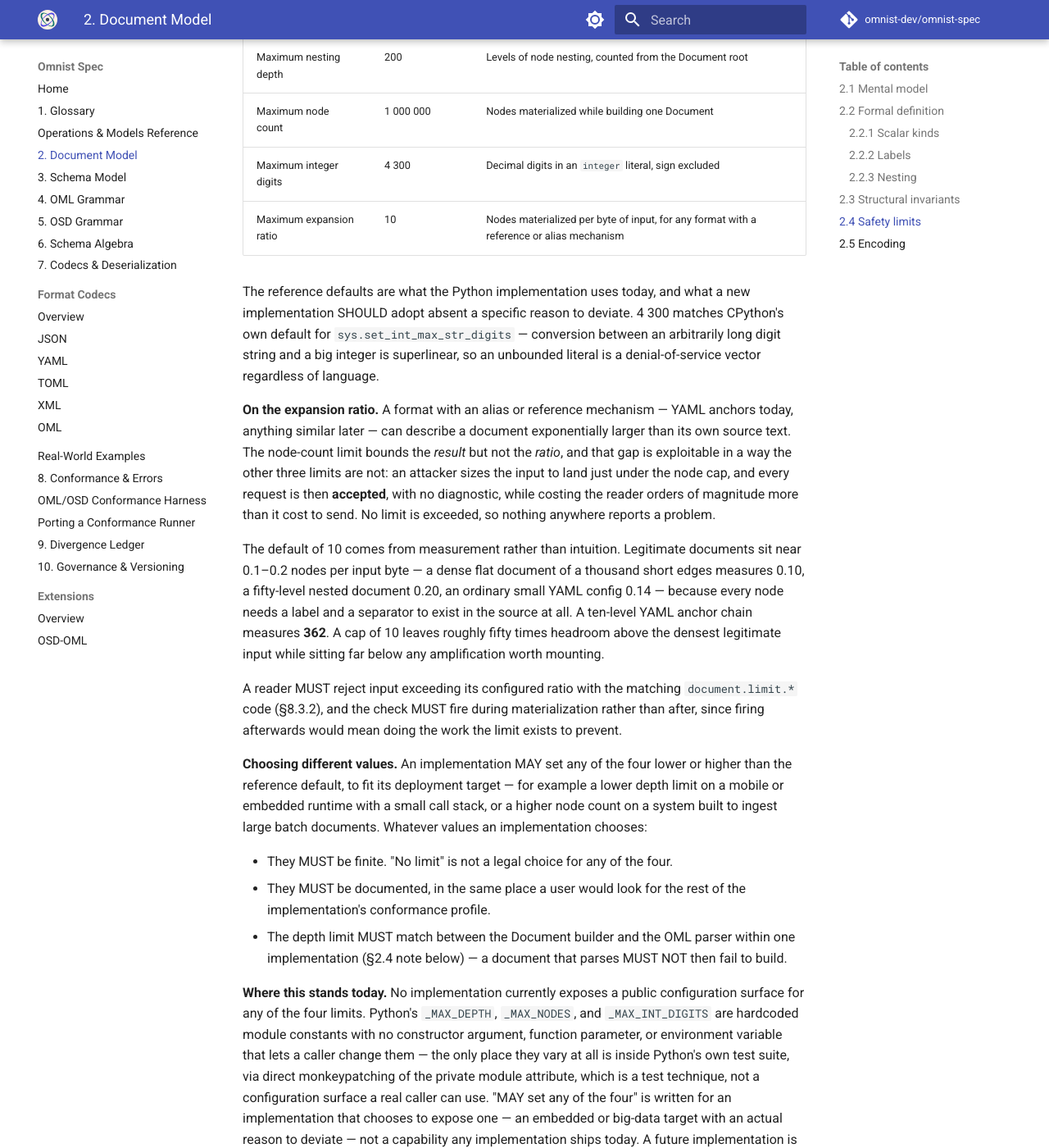
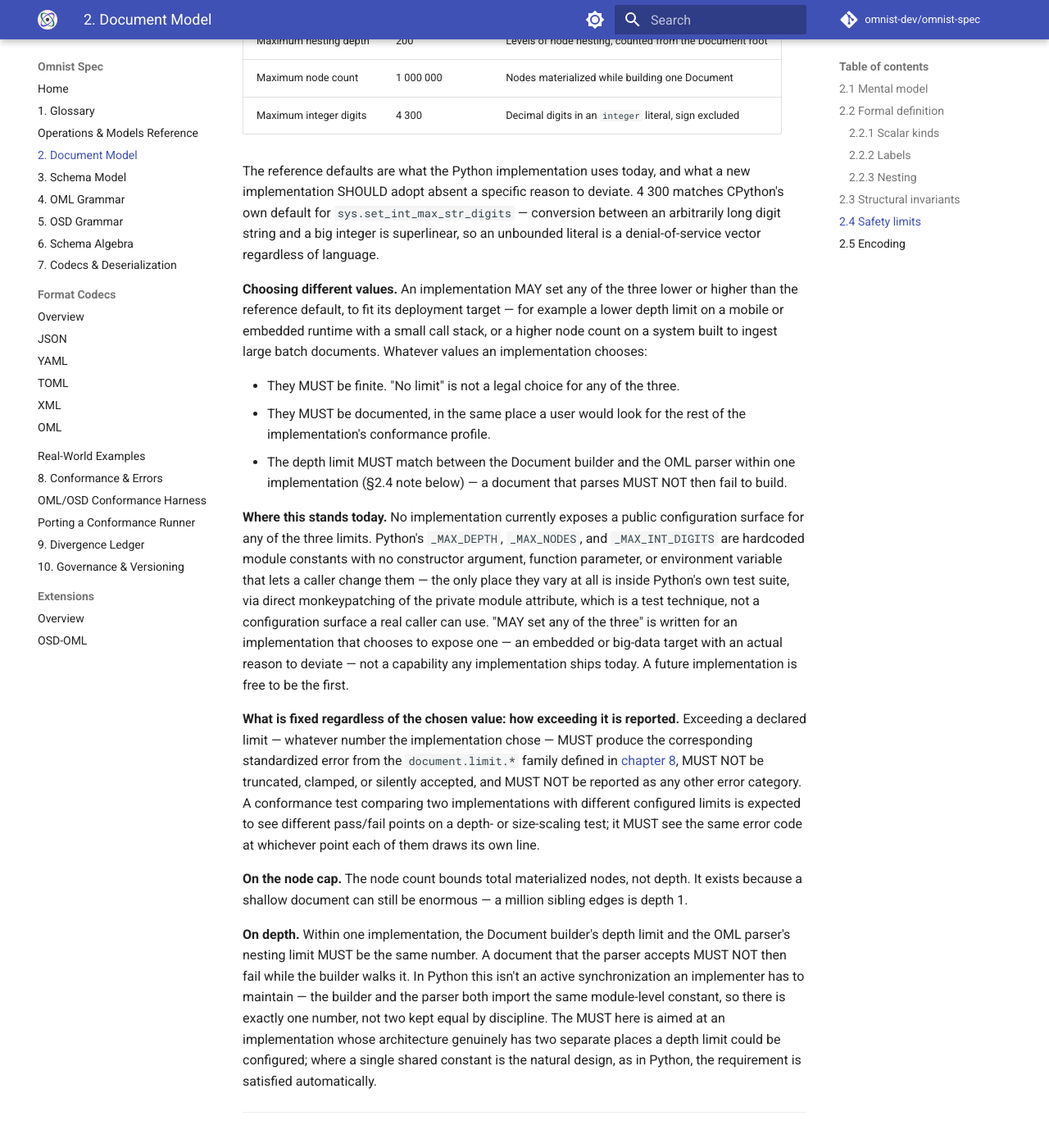
Before and after one commit to omnist-dev/omnist-spec, an MkDocs documentation site: the page built from docs/02-document-model.md, in a window 1280 px wide and 1400 px high, scrolled down 4060 px. Shown: the whole window at 82% size. Built offline with MkDocs 1.6.1 and Material for MkDocs 9.7.7, drawn with Linux system fonts in a browser that asks for light colours; comment, search, counter and statistics services are not loaded; some of the changed text lies outside the part shown.

Commit message:
Withdraw the expansion-ratio limit and BOM rule after review (#75, #78)
Review found the expansion-ratio limit undefined in its central term and
ineffective under the spec own definition. Sec2.2 and the reference count
containers only -- a scalar leaf is a value, not a node, pinned by the
existing node-count-at-declared-limit-succeeds vector -- while I calibrated
the threshold by counting every edge target. On identical bytes the two
readings differ by roughly 1000x.

Under the spec own definition the alias bomb measures 0.048 nodes per byte,
so the limit would never have fired on the attack it was designed to stop.
And realistic anchored configs, the docker-compose and GitLab-CI merge-key
idiom, exceed 10 under the other reading and would have been wrongly
rejected. Both failure directions at once. #75 stays open: the defect is
real, this was not the fix.

BOM handling also withdrawn. The draft required stripping a leading U+FEFF on
every text surface; measured, OML and XML accept one while JSON and TOML
reject it, so the rule made the reference non-conformant in two places. And
neither ABNF admits %xFEFF, which would have recreated the exact
grammar-versus-prose split #77 exists to close. Sec2.5 now says the question
is open rather than guessing at it.

Also from review: the escaped-control-character vector expected path 1:1,
which is wrong twice over -- Sec8.4 wants line:col and the character is on
line 2. Corrected to 2:8, with a note that the reference emits a bare
character offset instead, a separate port-level gap.

What survives: the osd.abnf escape fix, parse.codec-syntax, and Sec2.5 UTF-8
validity plus byte-wise label comparison. All verified against the reference.

Co-Authored-By: Claude Opus 5 <noreply@anthropic.com>

```diff
--- a/docs/02-document-model.md
+++ b/docs/02-document-model.md
@@ -154,14 +154,13 @@ implementation that cannot construct its input.
 
 ## 2.4 Safety limits
 
-A Document is built from untrusted input. Four quantities bound the work an
+A Document is built from untrusted input. Three quantities bound the work an
 implementation will do before refusing to continue: nesting depth, total node
-count, the digit length of an `integer` literal, and the ratio of nodes
-materialized to input size. Every conformant implementation MUST enforce a
-finite limit on all four. **No implementation MAY be unbounded on any of
-them.**
+count, and the digit length of an `integer` literal. Every conformant
+implementation MUST enforce a finite limit on all three. **No implementation
+MAY be unbounded on any of them.**
 
-**What is fixed, and what is not.** The *existence* and *meaning* of the four
+**What is fixed, and what is not.** The *existence* and *meaning* of the three
 limits is normative. The specific *numbers* are not: this is a deliberate
 change from an earlier draft of this spec, which wrongly treated one platform's
 numbers as universal constants. A limit exists to bound work against untrusted
@@ -174,7 +173,6 @@ big-data ingestion engine.
 | Maximum nesting depth | 200 | Levels of node nesting, counted from the Document root |
 | Maximum node count | 1 000 000 | Nodes materialized while building one Document |
 | Maximum integer digits | 4 300 | Decimal digits in an `integer` literal, sign excluded |
-| Maximum expansion ratio | 10 | Nodes materialized per byte of input, for any format with a reference or alias mechanism |
 
 The reference defaults are what the Python implementation uses today, and what
 a new implementation SHOULD adopt absent a specific reason to deviate. 4 300
@@ -182,36 +180,13 @@ matches CPython's own default for `sys.set_int_max_str_digits` — conversion
 between an arbitrarily long digit string and a big integer is superlinear, so
 an unbounded literal is a denial-of-service vector regardless of language.
 
-**On the expansion ratio.** A format with an alias or reference mechanism —
-YAML anchors today, anything similar later — can describe a document
-exponentially larger than its own source text. The node-count limit bounds
-the *result* but not the *ratio*, and that gap is exploitable in a way the
-other three limits are not: an attacker sizes the input to land just under
-the node cap, and every request is then **accepted**, with no diagnostic,
-while costing the reader orders of magnitude more than it cost to send. No
-limit is exceeded, so nothing anywhere reports a problem.
-
-The default of 10 comes from measurement rather than intuition. Legitimate
-documents sit near 0.1–0.2 nodes per input byte — a dense flat document of a
-thousand short edges measures 0.10, a fifty-level nested document 0.20, an
-ordinary small YAML config 0.14 — because every node needs a label and a
-separator to exist in the source at all. A ten-level YAML anchor chain
-measures **362**. A cap of 10 leaves roughly fifty times headroom above the
-densest legitimate input while sitting far below any amplification worth
-mounting.
-
-A reader MUST reject input exceeding its configured ratio with the matching
-`document.limit.*` code (§8.3.2), and the check MUST fire during
-materialization rather than after, since firing afterwards would mean doing
-the work the limit exists to prevent.
-
-**Choosing different values.** An implementation MAY set any of the four
+**Choosing different values.** An implementation MAY set any of the three
 lower or higher than the reference default, to fit its deployment target —
 for example a lower depth limit on a mobile or embedded runtime with a small
 call stack, or a higher node count on a system built to ingest large batch
 documents. Whatever values an implementation chooses:
 
-- They MUST be finite. "No limit" is not a legal choice for any of the four.
+- They MUST be finite. "No limit" is not a legal choice for any of the three.
 - They MUST be documented, in the same place a user would look for the rest of
   the implementation's conformance profile.
 - The depth limit MUST match between the Document builder and the OML parser
@@ -219,13 +194,13 @@ documents. Whatever values an implementation chooses:
   NOT then fail to build.
 
 **Where this stands today.** No implementation currently exposes a public
-configuration surface for any of the four limits. Python's `_MAX_DEPTH`,
+configuration surface for any of the three limits. Python's `_MAX_DEPTH`,
 `_MAX_NODES`, and `_MAX_INT_DIGITS` are hardcoded module constants with no
 constructor argument, function parameter, or environment variable that lets a
 caller change them — the only place they vary at all is inside Python's own
 test suite, via direct monkeypatching of the private module attribute, which
 is a test technique, not a configuration surface a real caller can use. "MAY
-set any of the four" is written for an implementation that chooses to expose
+set any of the three" is written for an implementation that chooses to expose
 one — an embedded or big-data target with an actual reason to deviate — not a
 capability any implementation ships today. A future implementation is free to
 be the first.
@@ -271,12 +246,14 @@ and continue: silent repair is exactly how two readers end up with different
 Documents, since what a replacement character stands in for is not
 recoverable.
 
-**A leading byte-order mark MUST be stripped.** `U+FEFF` at the very start of
-input is consumed and contributes nothing to the Document. A BOM anywhere
-else is ordinary content, with no special meaning. Stripping rather than
-rejecting is the pragmatic choice — BOM-prefixed files are entirely routine
-from Windows tooling, and refusing them would reject well-formed data for a
-byte the author never sees.
+**Byte-order marks are deliberately not settled here.** Implementations
+currently disagree — measured against the reference, OML and XML accept a
+leading `U+FEFF` while JSON and TOML reject it — and each codec arguably
+inherits its own format's conventions rather than Omnist's. Picking a rule
+would also require both ABNF grammars to admit `%xFEFF`, which they do not.
+That is a real gap, tracked as
+[omnist-spec#78](https://github.com/omnist-dev/omnist-spec/issues/78), and
+left open rather than settled in passing alongside the two rules above.
 
 **Labels and names compare byte-wise, never by Unicode normalization.** Two
 labels are the same label when their UTF-8 bytes are identical. `café`
```
Also changed, not shown: CHANGELOG.md (+46 -43 lines), docs/08-conformance-and-errors.md (+3 -4 lines), docs/09-divergence-ledger.md (+4 -4 lines).
